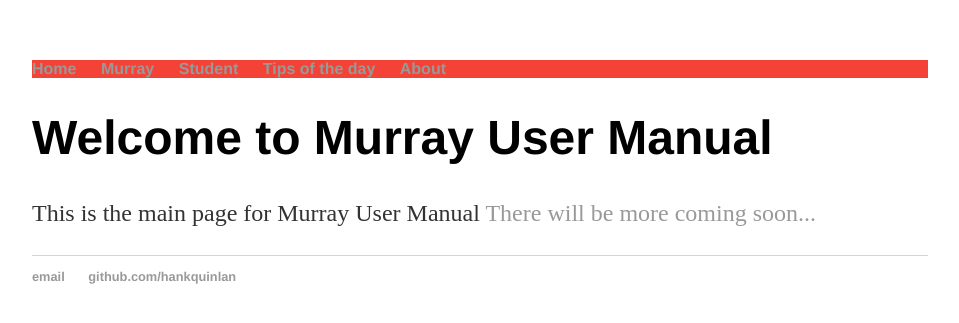
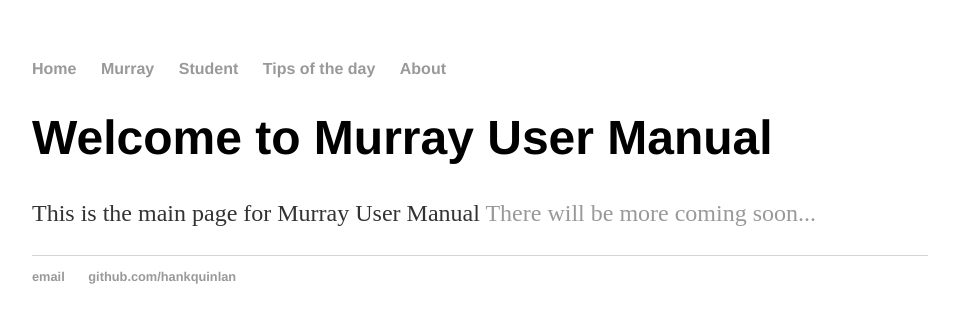
Before and after one commit to rowen2/rowen2.github.io, a Jekyll site: the page built from index.html, in a window 1280 px wide. Shown: the top 323 px of the page, without its empty margins (160-1119 px from the left). Built offline with Jekyll 4.4.1, drawn with Linux system fonts in a browser that asks for light colours.

Commit message:
Update main.css

```diff
--- a/css/main.css
+++ b/css/main.css
@@ -34,7 +34,9 @@
     border-top: 1px solid #d5d5d5;
     font-size: .8em;
 }
-
+a:hover {
+    background-color: blue
+}
 footer a:hover {
     color: gold;
 }
@@ -47,7 +49,3 @@
 ul.posts li {
     list-style: none;
 }
-
-ul.menu {
-    background-color: #f44336
-}
```
